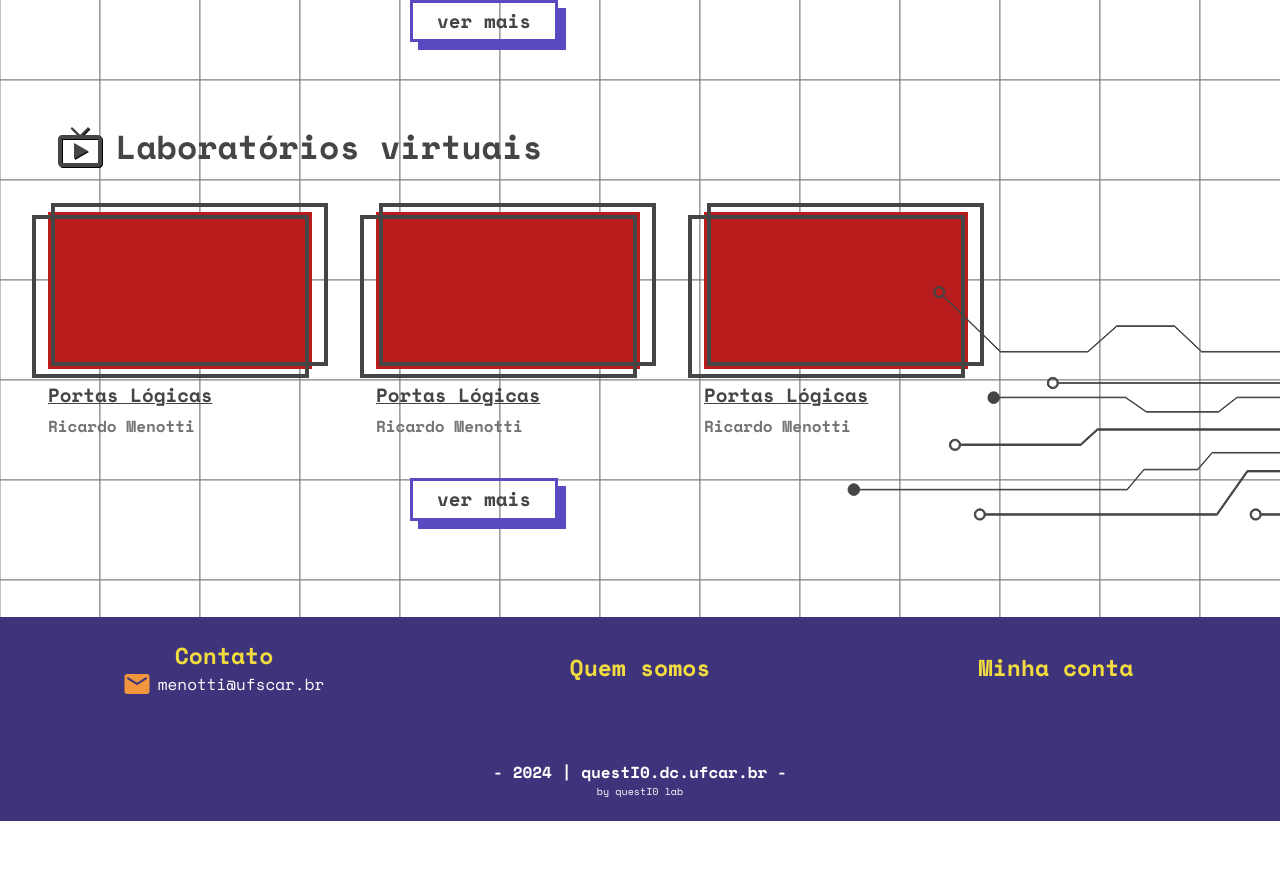
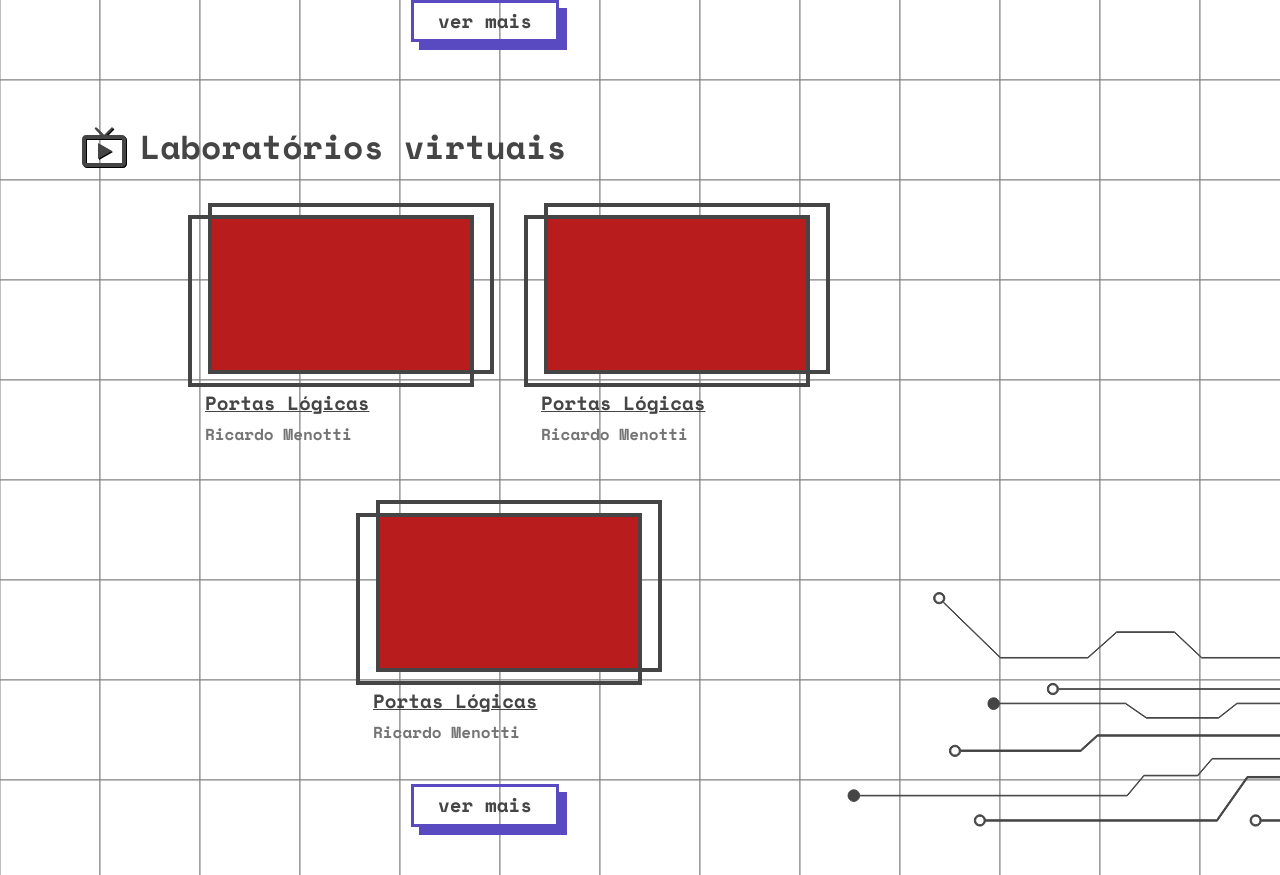
Before and after one commit to QuestIO42/App-frontend, a React (Vite) app: page /home in a window 1280 px wide. Shown: the part 920-1795 px from the top of the page. Before the commit the page ends 1741 px from the top, so only its background shows below. Built offline with nearby package versions, Linux system fonts and the light colour scheme.

Commit message:
fix: rectangle form

```diff
--- a/src/components/home/CoursesTemplate.tsx
+++ b/src/components/home/CoursesTemplate.tsx
@@ -11,7 +11,7 @@ interface CoursesTemplateProps {
 export default function CoursesTemplate({ title, Icon, IsRectangle }: CoursesTemplateProps) {
   return (
     <div className="flex flex-col items-center justify-center gap-10">
-      <div className="ml-14 mr-auto flex items-center justify-center gap-3">
+      <div className={`mr-auto flex items-center justify-center gap-3 ${IsRectangle ? 'ml-20' : 'ml-8'}`} >
         <Icon width="48" height="48"></Icon>
         <h2 className="mr-auto text-4xl font-bold text-cinza">{title}</h2>
       </div>
@@ -19,7 +19,7 @@ export default function CoursesTemplate({ title, Icon, IsRectangle }: CoursesTem
       <div className="ml-12 flex flex-wrap justify-center gap-16">
         {[...Array(3)].map((_, index) => (
                     <ModalSquareForm  IsRectangle={IsRectangle} key={index} courseName="Portas Lógicas" courseTeacher="Ricardo Menotti" >
-                    <div className={`bg-red-700 ${IsRectangle ? 'h-[157px] w-[264px]': 'h-[240px] w-[240px]' }`}></div>
+                    <div className={`bg-red-700 ${IsRectangle ? 'h-[157px] w-[264px] ': 'h-[240px] w-[240px]' }`}></div>
                   </ModalSquareForm>
         ))}
       </div>
--- a/src/components/utility/ModalSquareForm.tsx
+++ b/src/components/utility/ModalSquareForm.tsx
@@ -12,7 +12,7 @@ export default function ModalSquareForm({ children, courseName, courseTeacher, I
   return (
     <div className="flex flex-col h-fit w-fit">
 
-      <div className={`relative flex h-fit w-fit items-center justify-center ${IsRectangle ? 'p-0':''} `}>
+      <div className={`relative flex h-fit w-fit items-center justify-center ${IsRectangle ? 'p-1':''} `}>
         <div className={` absolute h-[104%] w-[105%] border-4 border-cinza ${IsRectangle ? 'bottom-[3px] left-[3px] ' : 'bottom-0 left-0'} `}> </div>
         <div className={` absolute h-[104%] w-[105%] border-4 border-cinza ${IsRectangle ? 'right-[3px] top-[3px]' : 'right-0 top-0'} `}></div>
         {children}
```
